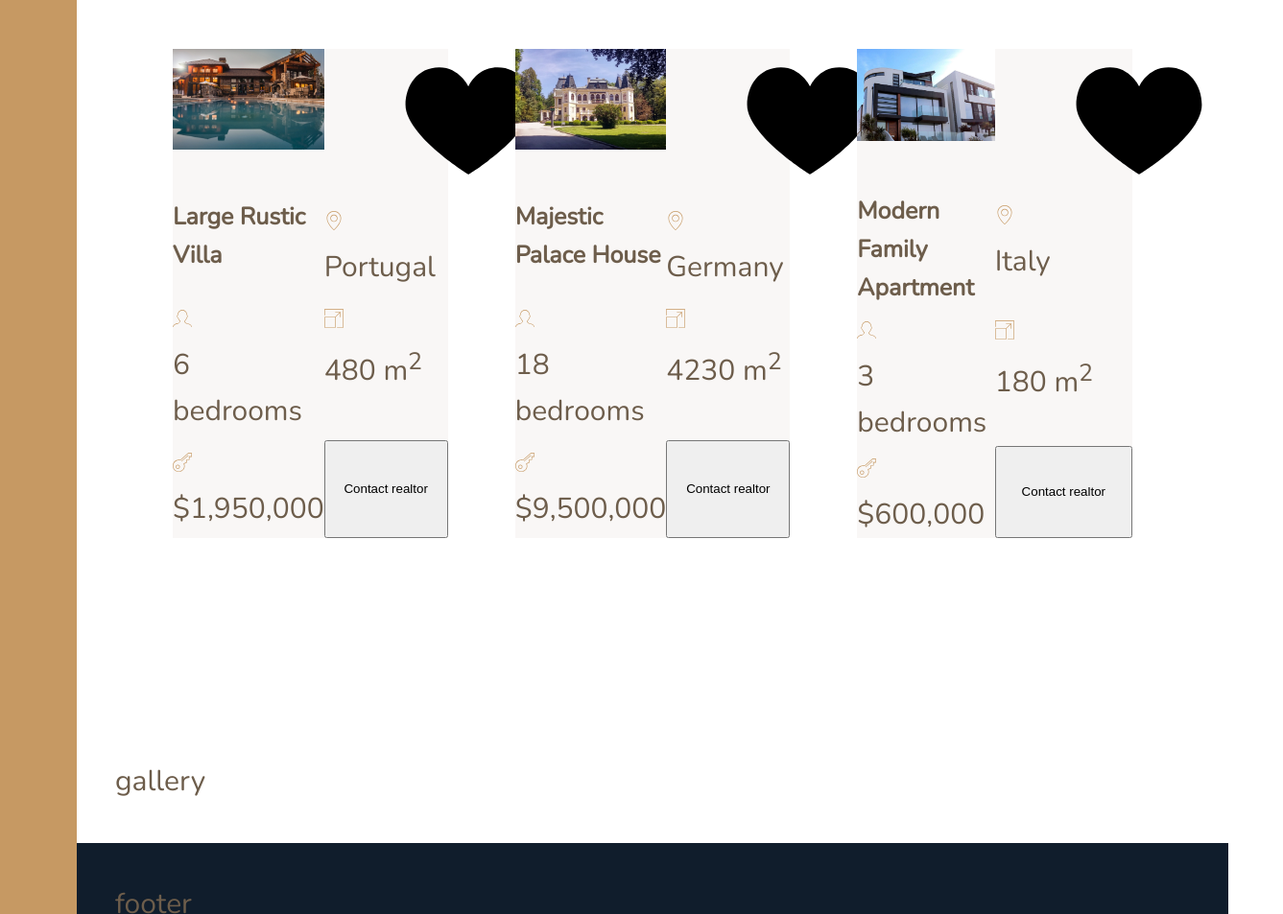
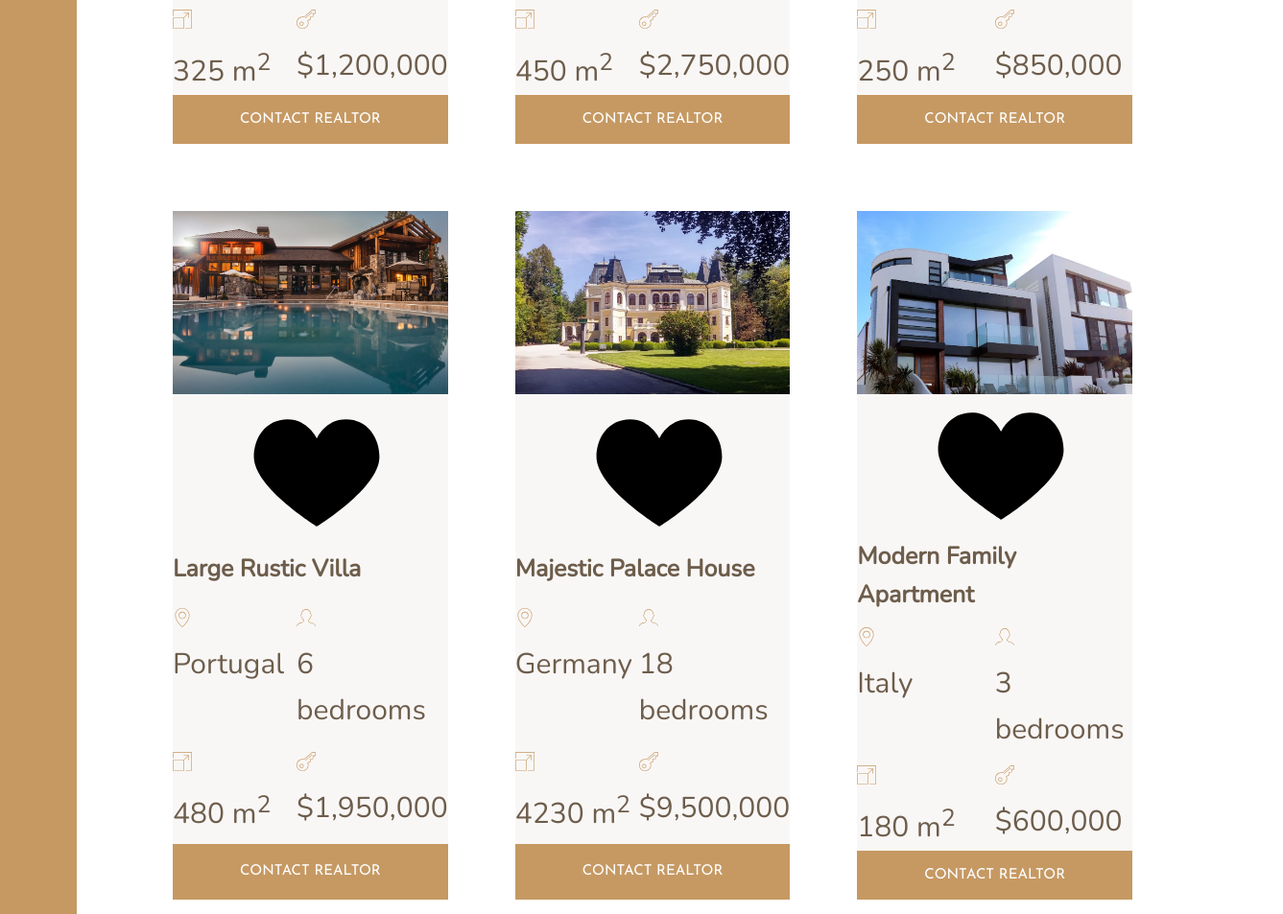
Before and after one commit to dcc5235/Grid_Homes, a website: page index.html in a window 1280 px wide. Shown: the part 2673-3626 px from the top of the page at 96% size, 1337 px wide, since content can reach past the window. Drawn offline with nearby package versions, Linux system fonts and the light colour scheme.

Commit message:
added btn classes and selectors to home and btn col

```diff
--- a/index.html
+++ b/index.html
@@ -136,7 +136,7 @@
                 </svg>
                 <p>$1,200,000</p>
             </div>
-            <button class="cta">Contact realtor</button>
+            <button class="btn home__btn">Contact realtor</button>
         </div>
 
         <div class="home">
@@ -169,7 +169,7 @@
                 </svg>
                 <p>$2,750,000</p>
             </div>
-            <button class="cta">Contact realtor</button>
+            <button class="btn home__btn">Contact realtor</button>
         </div>
 
         <div class="home">
@@ -202,7 +202,7 @@
                 </svg>
                 <p>$850,000</p>
             </div>
-            <button class="cta">Contact realtor</button>
+            <button class="btn home__btn">Contact realtor</button>
         </div>
 
         <div class="home">
@@ -235,7 +235,7 @@
                 </svg>
                 <p>$1,950,000</p>
             </div>
-            <button class="cta">Contact realtor</button>
+            <button class="btn home__btn">Contact realtor</button>
         </div>
 
         <div class="home">
@@ -268,7 +268,7 @@
                 </svg>
                 <p>$9,500,000</p>
             </div>
-            <button class="cta">Contact realtor</button>
+            <button class="btn home__btn">Contact realtor</button>
         </div>
 
         <div class="home">
@@ -301,7 +301,7 @@
                 </svg>
                 <p>$600,000</p>
             </div>
-            <button class="cta">Contact realtor</button>
+            <button class="btn home__btn">Contact realtor</button>
         </div>
     </section>
 
--- a/sass/_homes.scss
+++ b/sass/_homes.scss
@@ -15,12 +15,14 @@
 
   &__img {
     width: 100%;
+    grid-column: 1 / -1;
   }
 
   &__like {
   }
 
   &__name {
+    grid-column: 1 / -1;
   }
 
   &__location,
@@ -35,4 +37,8 @@
     p {
     }
   }
+
+  &__btn {
+    grid-column: 1 / -1;
+  }
 }
```
Also changed, not shown: css/style.css.
